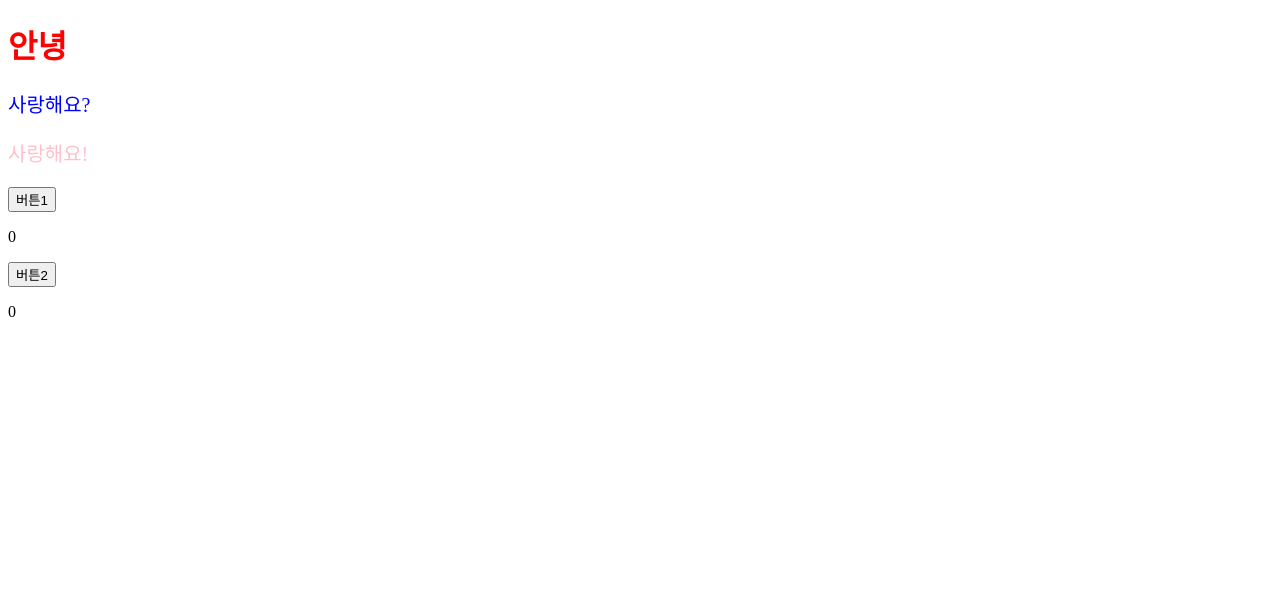
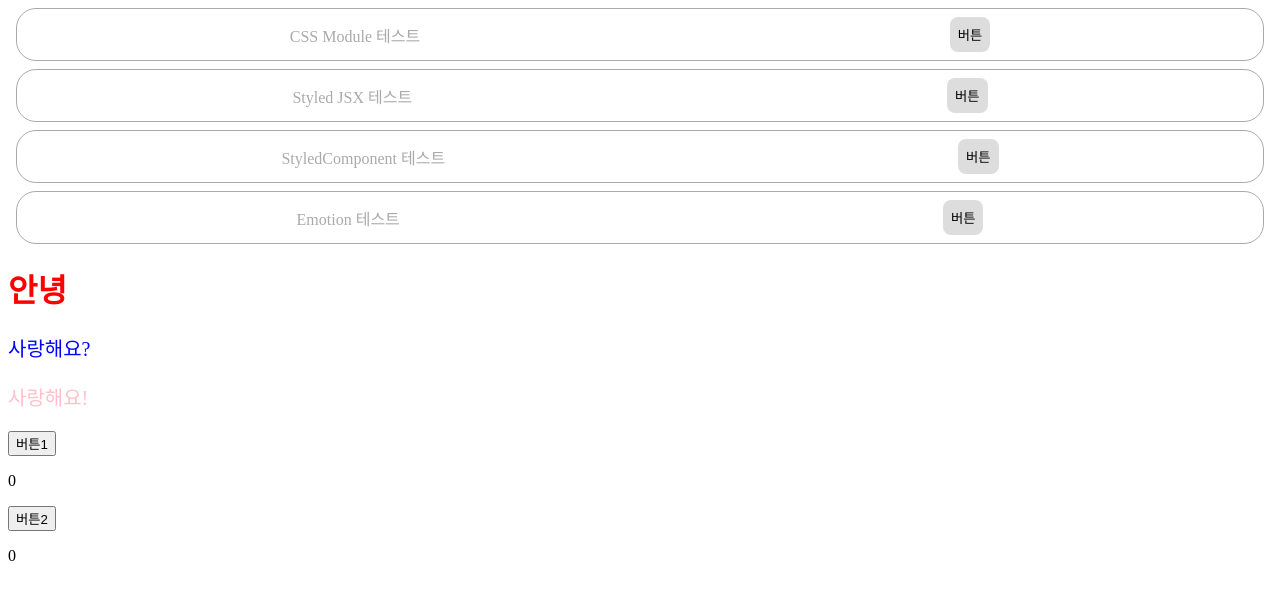
Before and after one commit to johnny-gill/realreact, a React (Create React App) app: page / in a window 1280 px wide. Shown: the top 600 px of the page. Built offline with nearby package versions, Linux system fonts and the light colour scheme.

Commit message:
각종 css...

```diff
--- a/package.json
+++ b/package.json
@@ -3,12 +3,18 @@
   "version": "0.1.0",
   "private": true,
   "dependencies": {
+    "@emotion/react": "^11.11.1",
+    "@emotion/styled": "^11.11.0",
     "@testing-library/jest-dom": "^5.16.5",
     "@testing-library/react": "^13.4.0",
     "@testing-library/user-event": "^13.5.0",
     "react": "^18.2.0",
     "react-dom": "^18.2.0",
     "react-scripts": "5.0.1",
+    "sass": "^1.63.3",
+    "style-jsx": "^0.0.0",
+    "styled-component": "^2.8.0",
+    "styled-components": "^6.0.0-rc.3",
     "web-vitals": "^2.1.4"
   },
   "scripts": {
--- a/src/App.jsx
+++ b/src/App.jsx
@@ -1,5 +1,9 @@
 import { useEffect, useState } from 'react';
 import { ColoredMessage } from './components/ColoredMessage';
+import { CssModules } from './components/CssModules';
+import { StyledJsx } from './components/StyledJsx';
+import { StyledComponent } from './components/StyledComponent';
+import { Emotion } from './components/Emotion';
 
 export const App = () => {
   console.log('Rendering App');
@@ -21,6 +25,10 @@ export const App = () => {
 
   return (
     <>
+      <CssModules />
+      <StyledJsx />
+      <StyledComponent />
+      <Emotion />
       <h1 style={{ color: 'red' }}>안녕</h1>
       <ColoredMessage color="blue">사랑해요?</ColoredMessage>
       <ColoredMessage color="pink">사랑해요!</ColoredMessage>
--- /dev/null
+++ b/src/components/CssModules.jsx
@@ -0,0 +1,10 @@
+import classes from './CssModules.module.scss';
+
+export const CssModules = () => {
+  return (
+    <div className={classes.container}>
+      <p className={classes.title}>CSS Module 테스트</p>
+      <button className={classes.button}>버튼</button>
+    </div>
+  );
+};
--- /dev/null
+++ b/src/components/CssModules.module.scss
@@ -0,0 +1,24 @@
+.container {
+  border: solid 1px #aaa;
+  border-radius: 20px;
+  padding: 8px;
+  margin: 8px;
+  display: flex;
+  justify-content: space-around;
+  align-items: center;
+}
+.title {
+  margin: 0;
+  color: #aaa;
+}
+.button {
+  background-color: #ddd;
+  border: none;
+  padding: 8px;
+  border-radius: 8px;
+  &:hover {
+    background-color: #aaa;
+    color: #fff;
+    cursor: pointer;
+  }
+}
--- /dev/null
+++ b/src/components/Emotion.jsx
@@ -0,0 +1,39 @@
+/** @jsxImportSource @emotion/react */
+import { jsx, css } from '@emotion/react';
+import styled from '@emotion/styled';
+
+export const Emotion = () => {
+  const containerStyle = css`
+    border: solid 1px #aaa;
+    border-radius: 20px;
+    padding: 8px;
+    margin: 8px;
+    display: flex;
+    justify-content: space-around;
+    align-items: center;
+  `;
+
+  const titleStyle = css({
+    margin: 0,
+    color: '#aaa',
+  });
+
+  return (
+    <div css={containerStyle}>
+      <p css={titleStyle}>Emotion 테스트</p>
+      <SButton>버튼</SButton>
+    </div>
+  );
+};
+
+const SButton = styled.button`
+  background-color: #ddd;
+  border: none;
+  padding: 8px;
+  border-radius: 8px;
+  &:hover {
+    background-color: #aaa;
+    color: #fff;
+    cursor: pointer;
+  }
+`;
--- /dev/null
+++ b/src/components/StyledComponent.jsx
@@ -0,0 +1,37 @@
+import styled from 'styled-components';
+
+export const StyledComponent = () => {
+  return (
+    <SContainer>
+      <STitle>StyledComponent 테스트</STitle>
+      <SButton>버튼</SButton>
+    </SContainer>
+  );
+};
+
+const SContainer = styled.div`
+  border: solid 1px #aaa;
+  border-radius: 20px;
+  padding: 8px;
+  margin: 8px;
+  display: flex;
+  justify-content: space-around;
+  align-items: center;
+`;
+
+const STitle = styled.p`
+  margin: 0;
+  color: #aaa;
+`;
+
+const SButton = styled.button`
+  background-color: #ddd;
+  border: none;
+  padding: 8px;
+  border-radius: 8px;
+  &:hover {
+    background-color: #aaa;
+    color: #fff;
+    cursor: pointer;
+  }
+`;
--- /dev/null
+++ b/src/components/StyledJsx.jsx
@@ -0,0 +1,37 @@
+
+export const StyledJsx = () => {
+  return (
+    <>
+      <div className="container">
+        <p className="title">Styled JSX 테스트</p>
+        <button className="button">버튼</button>
+      </div>
+      <style jsx>{`
+        .container {
+          border: solid 1px #aaa;
+          border-radius: 20px;
+          padding: 8px;
+          margin: 8px;
+          display: flex;
+          justify-content: space-around;
+          align-items: center;
+        }
+        .title {
+          margin: 0;
+          color: #aaa;
+        }
+        .button {
+          background-color: #ddd;
+          border: none;
+          padding: 8px;
+          border-radius: 8px;
+          &:hover {
+            background-color: #aaa;
+            color: #fff;
+            cursor: pointer;
+          }
+        }
+      `}</style>
+    </>
+  );
+};
```
Also changed, not shown: 1 other file (tests, documents, lock files or other folders).
